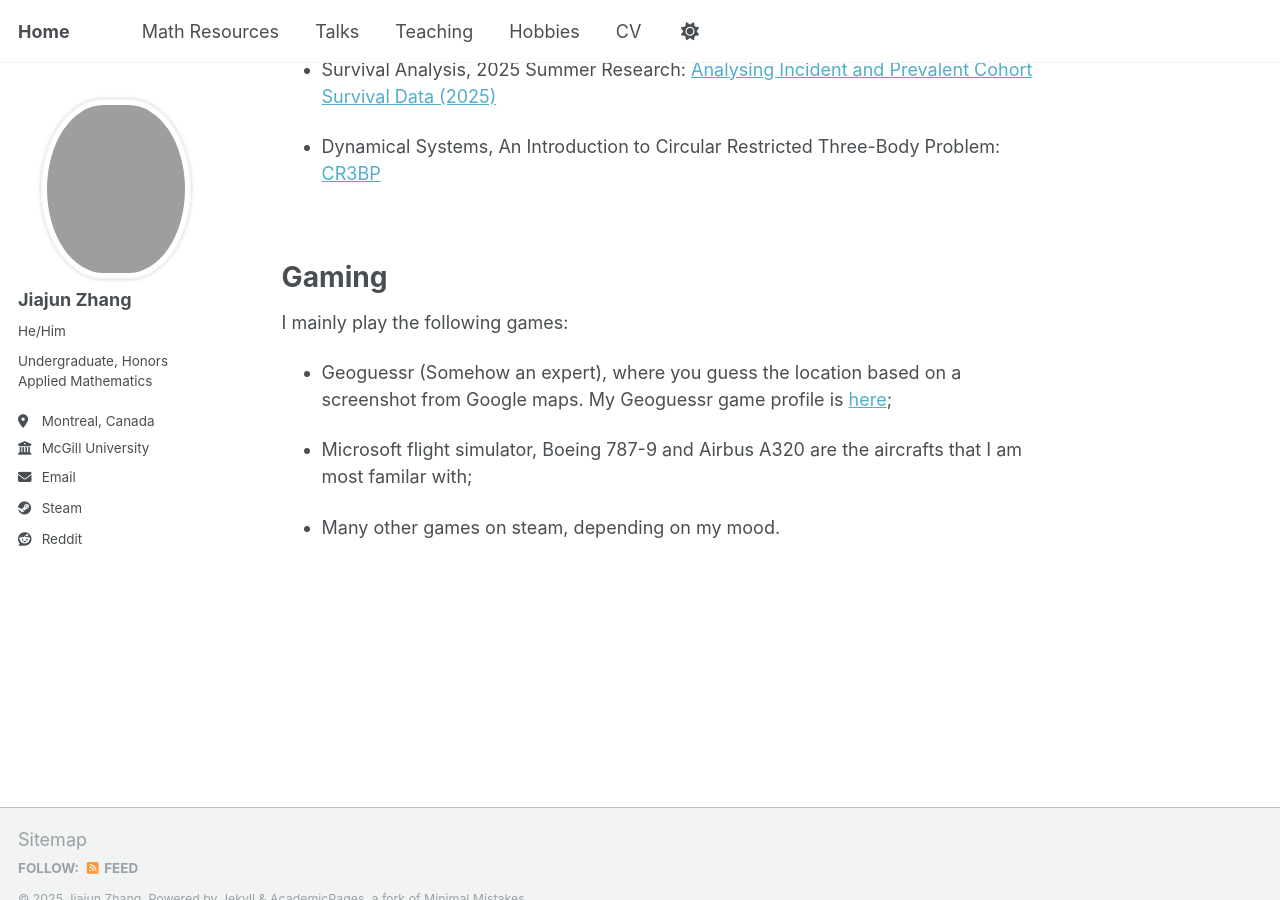
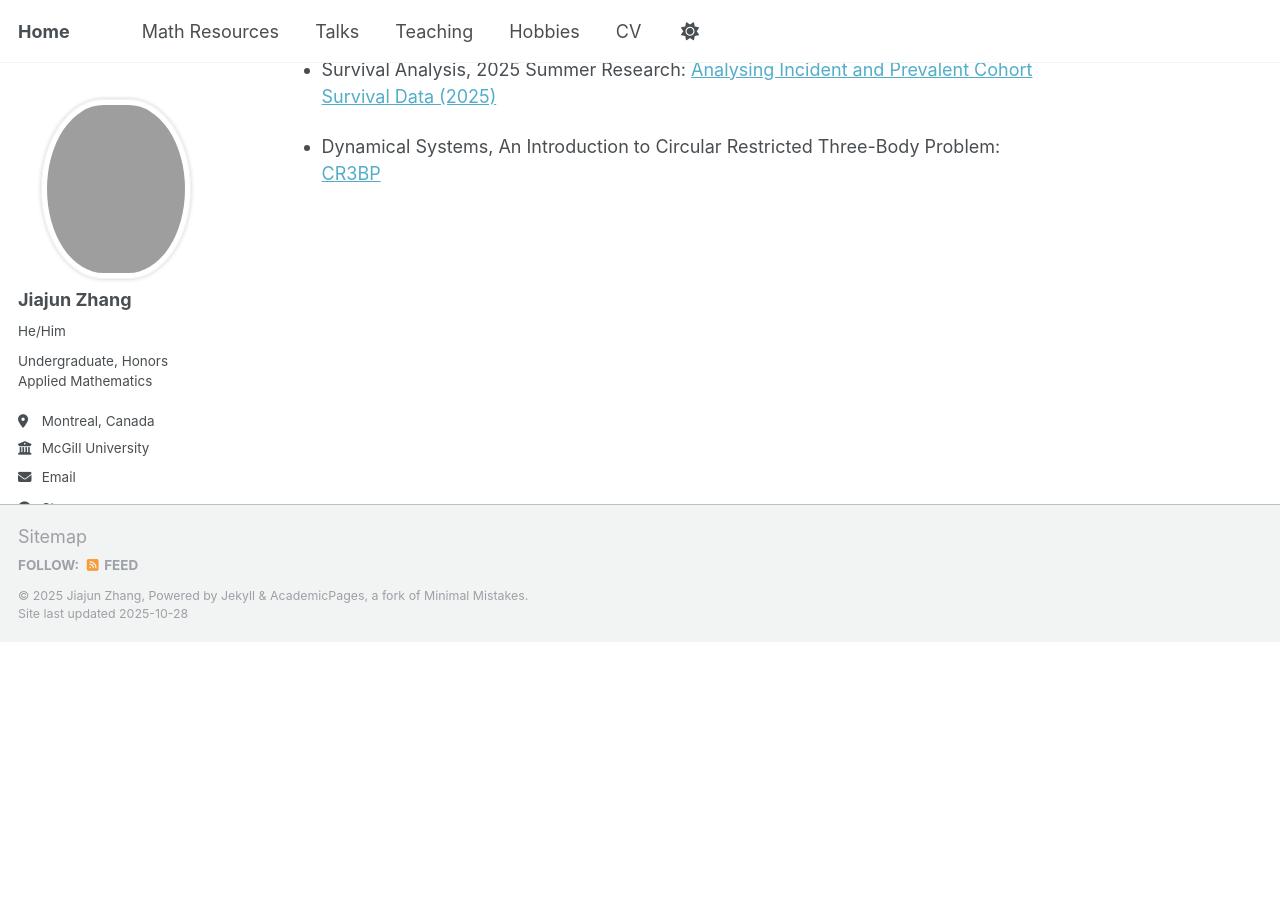
Before and after one commit to JohanssonRein/JohanssonRein.github.io, a Jekyll site: the page built from _pages/about.md, in a window 1280 px wide and 900 px high, scrolled down 1092 px. Built offline with Jekyll 4.4.1, drawn with Linux system fonts in a browser that asks for light colours; after the commit the page ends 1734 px from its top, so only the background shows below that.

Commit message:
Update about.md

```diff
--- a/_pages/about.md
+++ b/_pages/about.md
@@ -40,13 +40,3 @@ redirect_from:
 
 
 <br>
-
-# Gaming
-
-I mainly play the following games:
-
-* Geoguessr (Somehow an expert), where you guess the location based on a screenshot from Google maps. My Geoguessr game profile is [here](https://www.geoguessr.com/user/66077416b52224de403bb88b);
-
-* Microsoft flight simulator, Boeing 787-9 and Airbus A320 are the aircrafts that I am most familar with;
-
-* Many other games on steam, depending on my mood.
```
